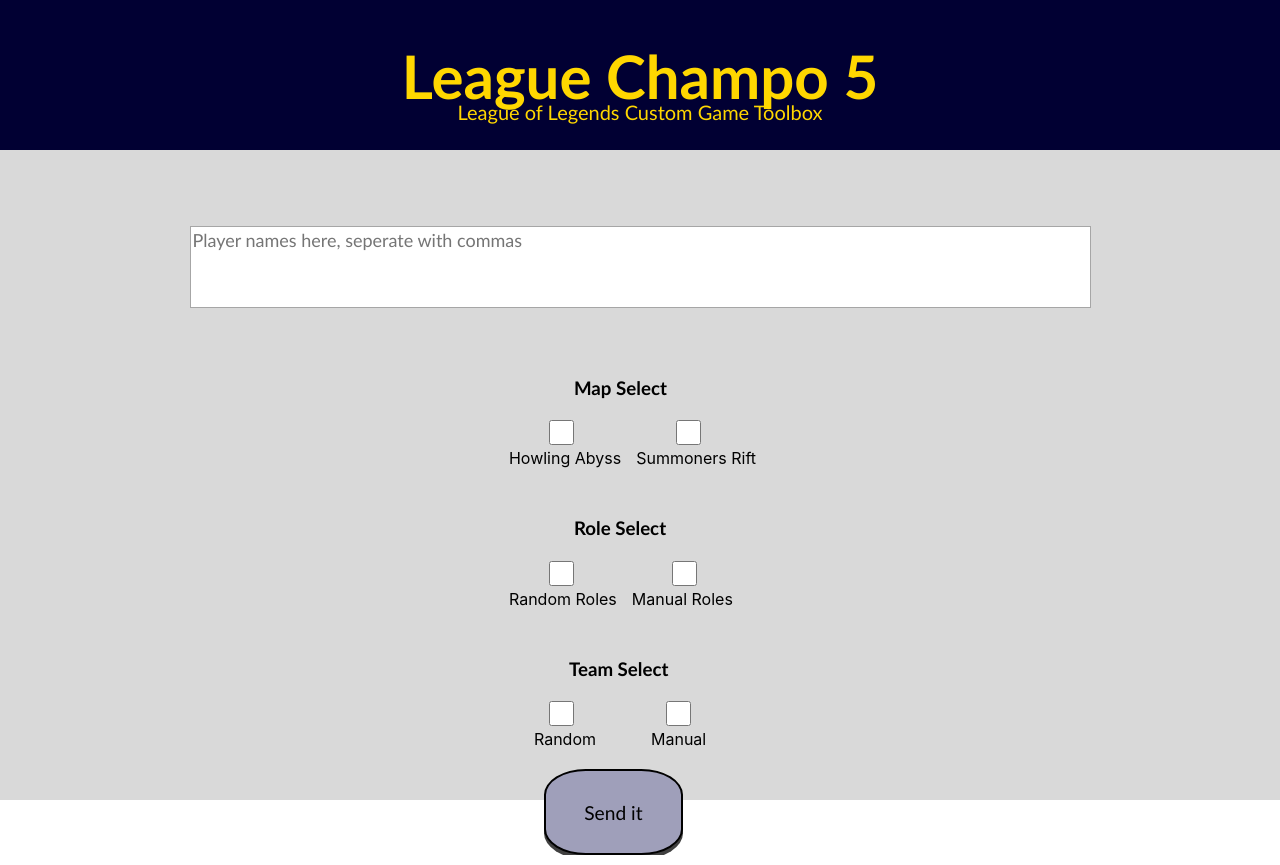
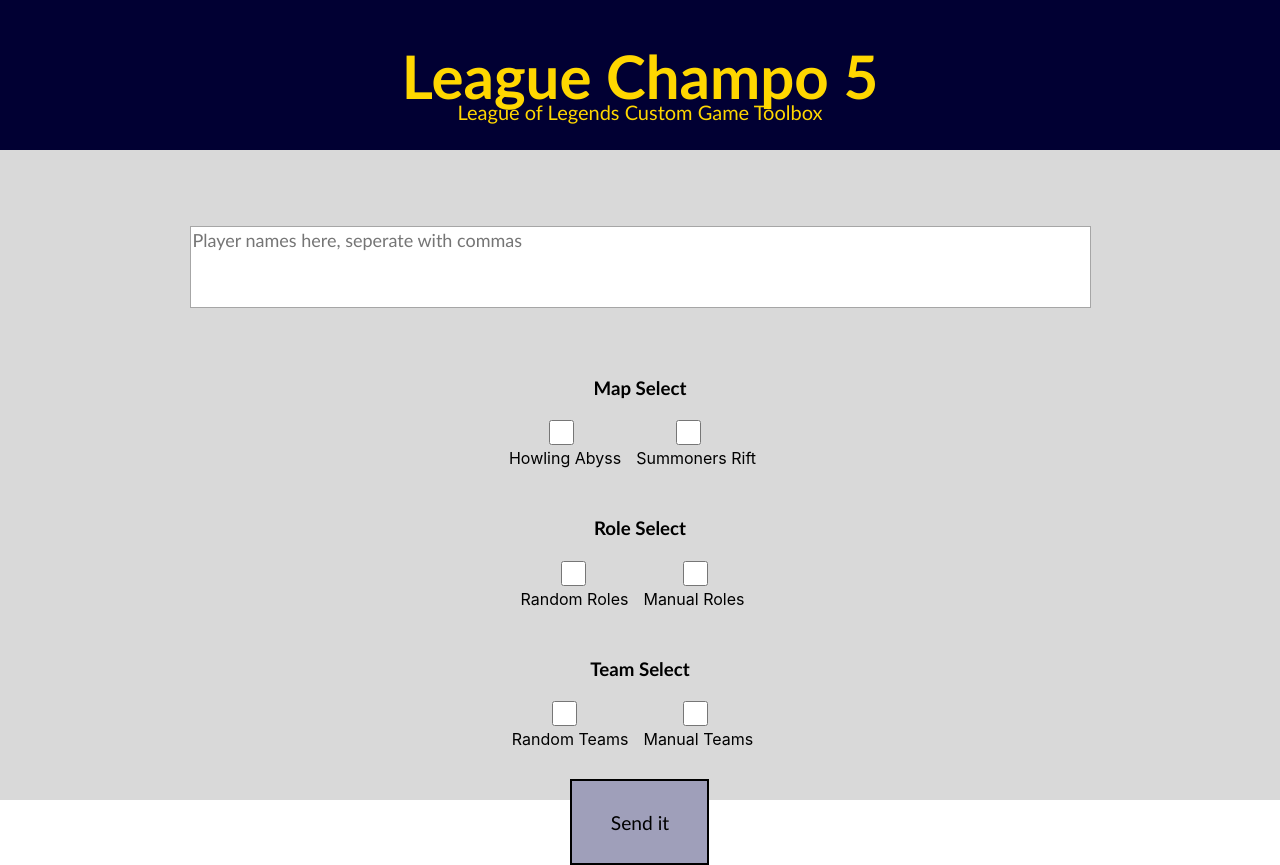
Before and after one commit to CoryJohnson101/League-Champo-5, a React (Create React App) app: page / in a window 1280 px wide. Built offline with nearby package versions, Linux system fonts and the light colour scheme.

Commit message:
Refactored home page into components

```diff
--- /dev/null
+++ b/src/Components/Button.jsx
@@ -0,0 +1,30 @@
+import styled from "styled-components";
+
+const Buttons = styled.button`
+
+  width: ${({ width }) => width};
+  height: ${({ height }) => height};
+
+  background-color: #9f9fba;
+  color: black;
+  font-family: 'Trebuchet MS', 'Lucida Sans Unicode', 'Lucida Grande',
+    'Lucida Sans', Arial, sans-serif;
+  font-size: larger;
+  border: 2px solid black;
+
+
+  &:hover {
+    background-color: #7a7a9f;
+  }
+
+  &:active {
+    background-color: #404040;
+  }
+`
+const Button = props => {
+  return (
+    <Buttons type="submit" height={props.height} width={props.width}>{props.text}</Buttons>
+  )
+}
+
+export default Button
--- a/src/Components/Header.jsx
+++ b/src/Components/Header.jsx
@@ -31,8 +31,8 @@
 const Header = props => {
   return (
     <Head>
-      <Title>League Champo 5</Title>
-      <Title2>League of Legends Custom Game Toolbox</Title2>
+      <Title>{props.Title}</Title>
+      <Title2>{props.SubHead}</Title2>
     </Head>
   )
 }
--- /dev/null
+++ b/src/Components/HomePage/Selections.jsx
@@ -0,0 +1,48 @@
+import styled from "styled-components"
+
+const Title = styled.h3`
+  font-family: 'Trebuchet MS', 'Lucida Sans Unicode', 'Lucida Grande', 'Lucida Sans', Arial, sans-serif;
+  text-align: start;
+`
+
+const FlexBox = styled.div`
+  display: flex;
+`
+
+const Boxes = styled.div`
+  display: flex;
+  flex-direction: column;
+  margin-right: 15px;
+  margin-bottom: 30px;
+`
+
+const Check = styled.input`
+  width: 25px;
+  height: 25px;
+  margin-left: 40px;
+`
+const Label = styled.label`
+
+`
+
+
+
+const Selections = props => {
+    return (
+        <>
+            <Title>{props.Title}</Title>
+            <FlexBox>
+                <Boxes>
+                    <Check type='checkbox' className='One'></Check>
+                    <Label htmlFor='One'>{props.One}</Label>
+                </Boxes>
+                <Boxes>
+                    <Check type='checkbox' className='Two'></Check>
+                    <Label htmlFor='Two'>{props.Two}</Label>
+                </Boxes>
+            </FlexBox>
+        </>
+    )
+}
+
+export default Selections
--- /dev/null
+++ b/src/Components/HomePage/TeamInput.jsx
@@ -0,0 +1,22 @@
+import styled from "styled-components"
+
+
+const Input = styled.textarea`
+  font-family: 'Trebuchet MS', 'Lucida Sans Unicode', 'Lucida Grande', 'Lucida Sans', Arial, sans-serif;
+  font-size: large;
+  color: #404040;
+  width: 895px;
+  height: 76px;
+  margin-top: 76px;
+  margin-bottom: 50px;
+  resize: none;
+  border: 1px solid #a6a6a6;
+`
+
+const TeamInput = () => {
+    return (
+        <Input type="text" placeholder="Player names here, seperate with commas" />
+    )
+}
+
+export default TeamInput
--- a/src/Components/index.js
+++ b/src/Components/index.js
@@ -1,2 +1,5 @@
 export { default as PlayerCard } from './PlayerCard'
 export { default as Header } from './Header'
+export { default as TeamInput } from './HomePage/TeamInput'
+export { default as Selections } from './HomePage/Selections'
+export { default as Button } from './Button'
--- a/src/Pages/Home.jsx
+++ b/src/Pages/Home.jsx
@@ -1,5 +1,5 @@
 import styled from 'styled-components'
-import { Header } from '../Components'
+import { Header, TeamInput, Selections, Button } from '../Components'
 
 const Body = styled.div`
   background-color: #d9d9d9;
@@ -11,18 +11,7 @@
   justify-content: center;
   align-items: center;
 `
-const TeamInput = styled.textarea`
-  font-family: 'Trebuchet MS', 'Lucida Sans Unicode', 'Lucida Grande',
-    'Lucida Sans', Arial, sans-serif;
-  font-size: large;
-  color: #404040;
-  width: 895px;
-  height: 76px;
-  margin-top: 76px;
-  margin-bottom: 50px;
-  resize: none;
-  border: 1px solid #a6a6a6;
-`
+
 const Bot = styled.div`
   display: flex;
   justify-content: center;
@@ -30,115 +19,27 @@
 const Left = styled.div`
   display: flex;
   flex-direction: column;
-  justify-content: center;
-`
-const Title3 = styled.h3`
-  font-family: 'Trebuchet MS', 'Lucida Sans Unicode', 'Lucida Grande',
-    'Lucida Sans', Arial, sans-serif;
-  text-align: start;
-  margin-left: 65px;
-`
-const Title4 = styled.h3`
-  font-family: 'Trebuchet MS', 'Lucida Sans Unicode', 'Lucida Grande',
-    'Lucida Sans', Arial, sans-serif;
-  text-align: start;
-  margin-left: 60px;
-`
-const Boxes = styled.div`
-  display: flex;
-  flex-direction: column;
-  margin-right: 15px;
-  margin-bottom: 30px;
-`
-const AHH = styled.div`
-  display: flex;
-`
-const Check = styled.input`
-  width: 25px;
-  height: 25px;
-  margin-left: 40px;
+  align-items: center;
 `
 
-const Boxes2 = styled.div`
-  display: flex;
-  flex-direction: column;
-  margin-right: 30px;
-`
-const Label = styled.label`
-  margin-left: 25px;
-`
 
-const Sendit = styled.button`
-  width: 139px;
-  height: 86px;
-  background-color: #9f9fba;
-  color: black;
-  font-family: 'Trebuchet MS', 'Lucida Sans Unicode', 'Lucida Grande',
-    'Lucida Sans', Arial, sans-serif;
-  font-size: larger;
-  border-radius: 30%;
-  border: 2px solid black;
-  box-shadow: 0 4px #404040;
-  margin-top: 20px;
-  margin-left: 35px;
 
-  &:hover {
-    background-color: #7a7a9f;
-  }
 
-  &:active {
-    background-color: #7a7a9f;
-    box-shadow: 0 0px #404040;
-    transform: translateY(4px);
-  }
-`
+
 
 const Home = () => {
   return (
     <Body>
-      <Header />
+      <Header Title='League Champo 5' SubHead='League of Legends Custom Game Toolbox' />
       <Inputdiv>
-        <TeamInput
-          type='text'
-          placeholder='Player names here, seperate with commas'
-        ></TeamInput>
+        <TeamInput />
       </Inputdiv>
       <Bot>
         <Left>
-          <Title3>Map Select</Title3>
-          <AHH>
-            <Boxes>
-              <Check type='checkbox' className='HA'></Check>
-              <label htmlFor='HA'>Howling Abyss</label>
-            </Boxes>
-            <Boxes>
-              <Check type='checkbox' className='SR'></Check>
-              <label htmlFor='SR'>Summoners Rift</label>
-            </Boxes>
-          </AHH>
-          <Title3>Role Select</Title3>
-          <AHH>
-            <Boxes>
-              <Check type='checkbox' className='RanRole'></Check>
-              <label htmlFor='RanRole'>Random Roles</label>
-            </Boxes>
-            <Boxes>
-              <Check type='checkbox' className='ManRole'></Check>
-              <label htmlFor='ManRole'>Manual Roles</label>
-            </Boxes>
-          </AHH>
-          <Title4>Team Select</Title4>
-          <AHH>
-            <Boxes2>
-              <Check type='checkbox' className='Rand'></Check>
-              <Label htmlFor='Rand'>Random</Label>
-            </Boxes2>
-            <Boxes2>
-              <Check type='checkbox' className='Man'></Check>
-              <Label htmlFor='Man'>Manual</Label>
-            </Boxes2>
-          </AHH>
-          <Sendit type='submit'>Send it</Sendit>
+          <Selections Title="Map Select" One="Howling Abyss" Two="Summoners Rift" />
+          <Selections Title="Role Select" One="Random Roles" Two="Manual Roles" />
+          <Selections Title="Team Select" One="Random Teams" Two="Manual Teams" />
+          <Button text="Send it" height="86px" width="139px"></Button>
         </Left>
       </Bot>
     </Body>
```
